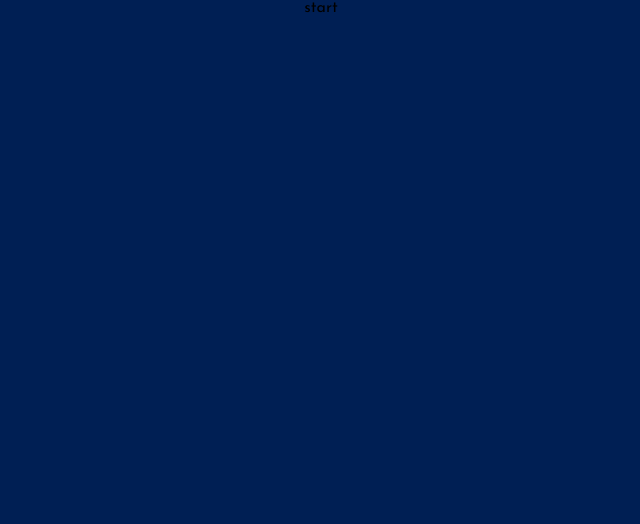
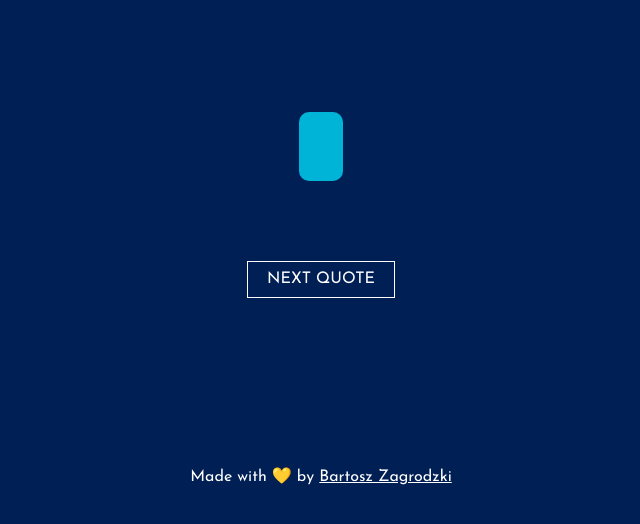
Before and after one commit to Bartek532/random-quote-generator, a React (Create React App) app: page / in a window 1280 px wide. Shown: the top 524 px of the page, without its empty margins (319-959 px from the left). Built offline with nearby package versions, Linux system fonts and the light colour scheme; no server answers.

Commit message:
feat: create Quote component and connect everything

```diff
--- a/package.json
+++ b/package.json
@@ -10,6 +10,7 @@
     "@types/node": "^12.20.23",
     "@types/react": "^17.0.19",
     "@types/react-dom": "^17.0.9",
+    "axios": "^0.21.1",
     "react": "^17.0.2",
     "react-dom": "^17.0.2",
     "react-scripts": "4.0.3",
--- a/src/App.tsx
+++ b/src/App.tsx
@@ -1,5 +1,12 @@
 import * as React from "react";
+import { Quote } from "components/Quote/Quote";
+import { Footer } from "components/Footer/Footer";
 
 export const App = () => {
-  return <div className="App">start</div>;
+  return (
+    <main>
+      <Quote />
+      <Footer />
+    </main>
+  );
 };
--- /dev/null
+++ b/src/components/Quote/Quote.module.scss
@@ -0,0 +1,38 @@
+.wrapper {
+  width: 90%;
+  max-width: 40rem;
+  display: flex;
+  flex-flow: column wrap;
+  justify-content: center;
+  align-items: center;
+  margin: 7rem 0 4rem;
+  .quote {
+    border-radius: 10px;
+    color: var(--primary-white);
+    padding: 1.4rem;
+    font-size: 1.5rem;
+    line-height: 1.9rem;
+  }
+
+  .footer {
+    font-size: 1.15rem;
+  }
+
+  .btn {
+    background-color: transparent;
+    font-family: inherit;
+    color: var(--primary-white);
+    border: 1px solid var(--primary-white);
+    cursor: pointer;
+    text-transform: uppercase;
+    padding: 0.6rem 1.2rem;
+    font-size: 1rem;
+    margin: 5rem 0;
+
+    &:hover,
+    &:focus {
+      color: var(--primary-bg);
+      background-color: var(--primary-white);
+    }
+  }
+}
--- /dev/null
+++ b/src/components/Quote/Quote.tsx
@@ -0,0 +1,33 @@
+import { useRandomQuote } from "utils/hooks/useRandomQuote";
+import styles from "./Quote.module.scss";
+import { Loader } from "components/Loader/Loader";
+
+const colorPalette = [
+  "ffb703",
+  "fb8500",
+  "f72585",
+  "52b69a",
+  "00b4d8",
+  "7209b7",
+  "9381ff",
+];
+
+export const Quote = () => {
+  const { quote, loading, fetchNextQuote } = useRandomQuote();
+  const color = colorPalette[Math.floor(Math.random() * colorPalette.length)];
+
+  if (loading) {
+    return <Loader />;
+  }
+  return (
+    <div className={styles.wrapper}>
+      <div className={styles.quote} style={{ backgroundColor: "#" + color }}>
+        <p className={styles.text}>{quote.content}</p>
+        <div className={styles.footer}>{quote.author}</div>
+      </div>
+      <button className={styles.btn} onClick={fetchNextQuote}>
+        next quote
+      </button>
+    </div>
+  );
+};
```
Also changed, not shown: tsconfig.json (+4 -9 lines), 1 other file (tests, documents, lock files or other folders).
